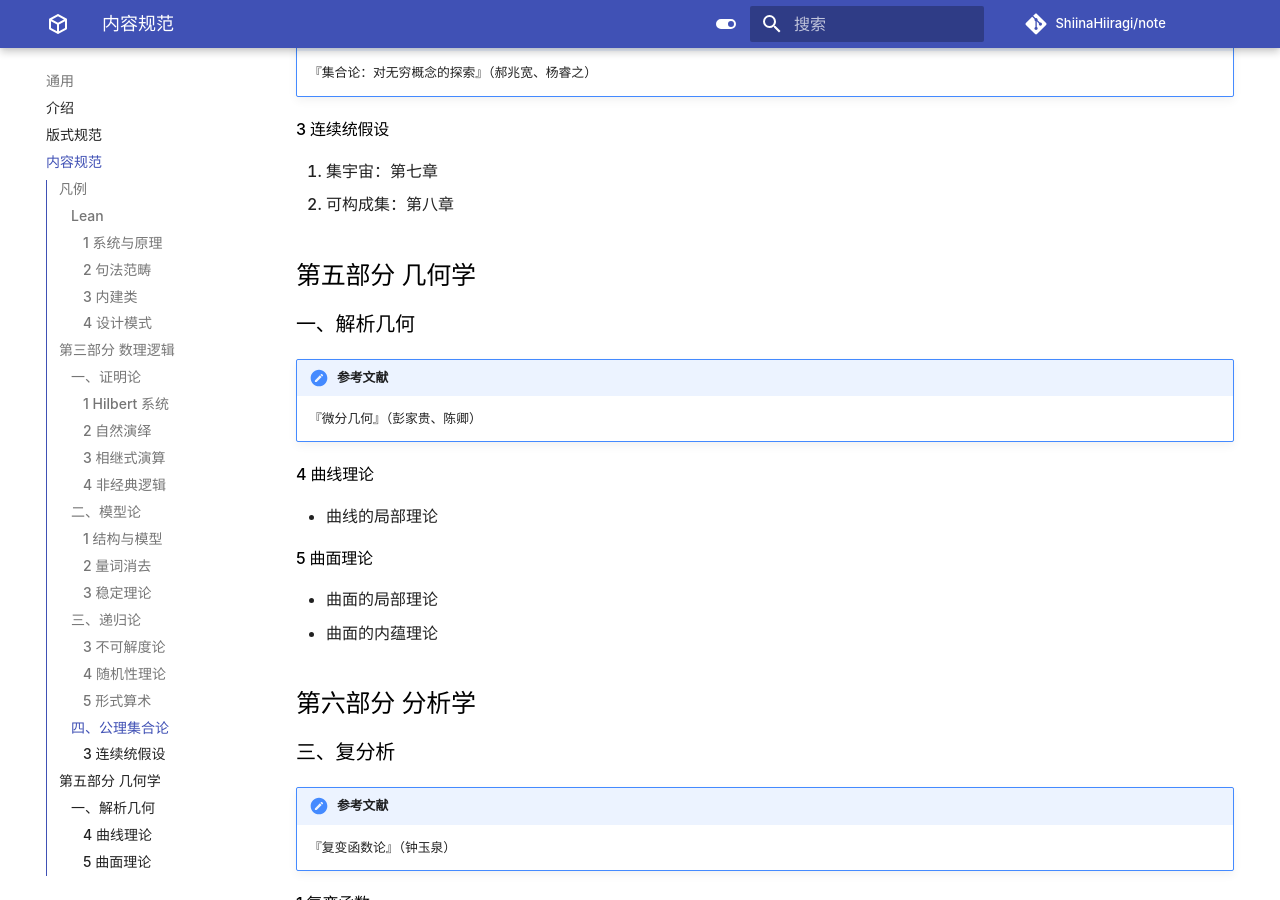
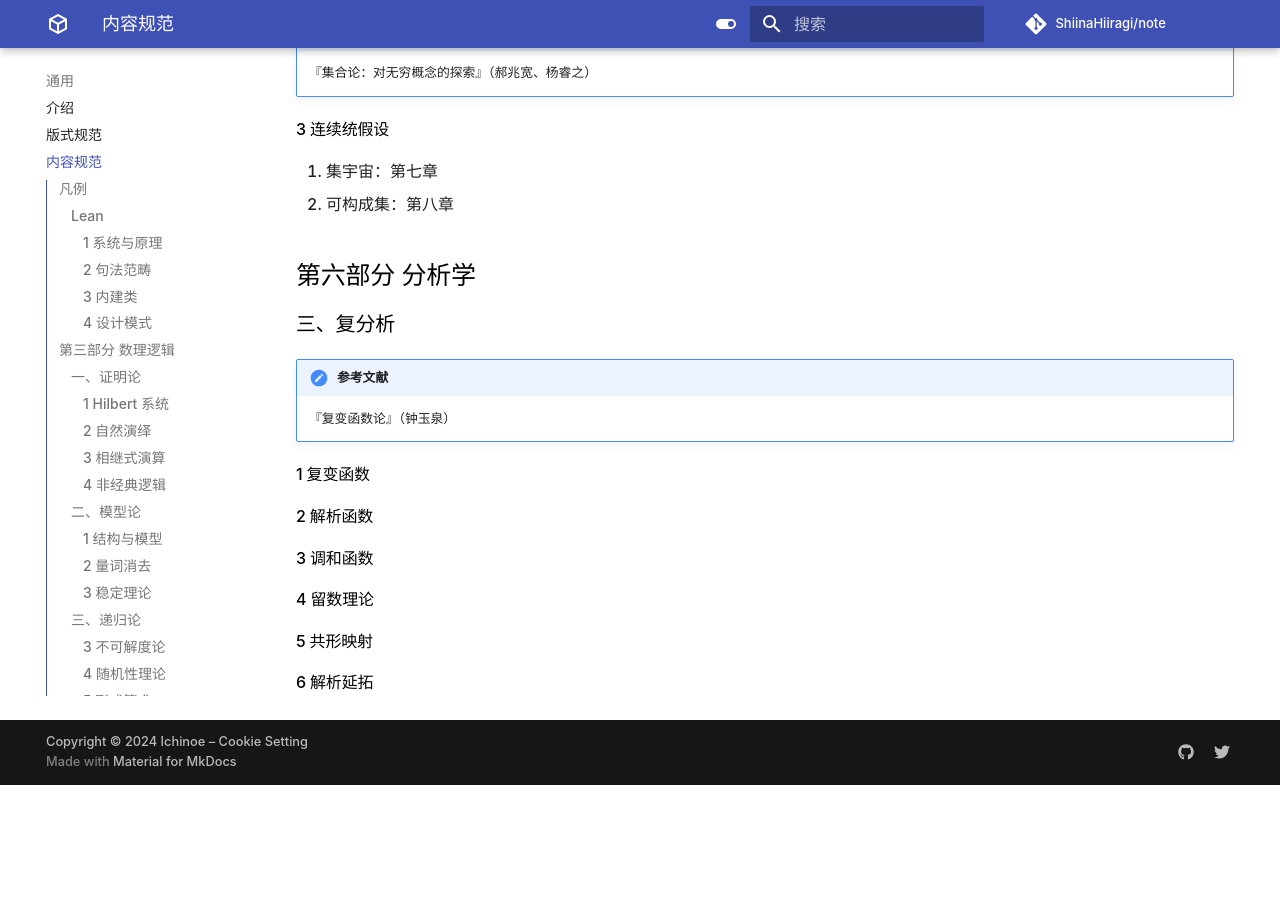
Before and after one commit to ShiinaHiiragi/note, an MkDocs documentation site: the page built from docs/intro/toc.md, in a window 1280 px wide and 900 px high, scrolled down 3457 px. Built offline with MkDocs 1.6.1 and Material for MkDocs 9.7.7, drawn with Linux system fonts in a browser that asks for light colours; comment, search, counter and statistics services are not loaded; after the commit the page ends 4242 px from its top, so only the background shows below that.

Commit message:
change toc

```diff
--- a/docs/intro/toc.md
+++ b/docs/intro/toc.md
@@ -110,19 +110,6 @@
 1. 集宇宙：第七章
 2. 可构成集：第八章
 
-## 第五部分 几何学
-### 一、解析几何
-
-!!! note "参考文献"
-    『微分几何』（彭家贵、陈卿）
-
-#### 4 曲线理论
-- 曲线的局部理论
-
-#### 5 曲面理论
-- 曲面的局部理论
-- 曲面的内蕴理论
-
 ## 第六部分 分析学
 ### 三、复分析
 
```
Also changed, not shown: docs/intro/plan.md (+1 -1 lines).
